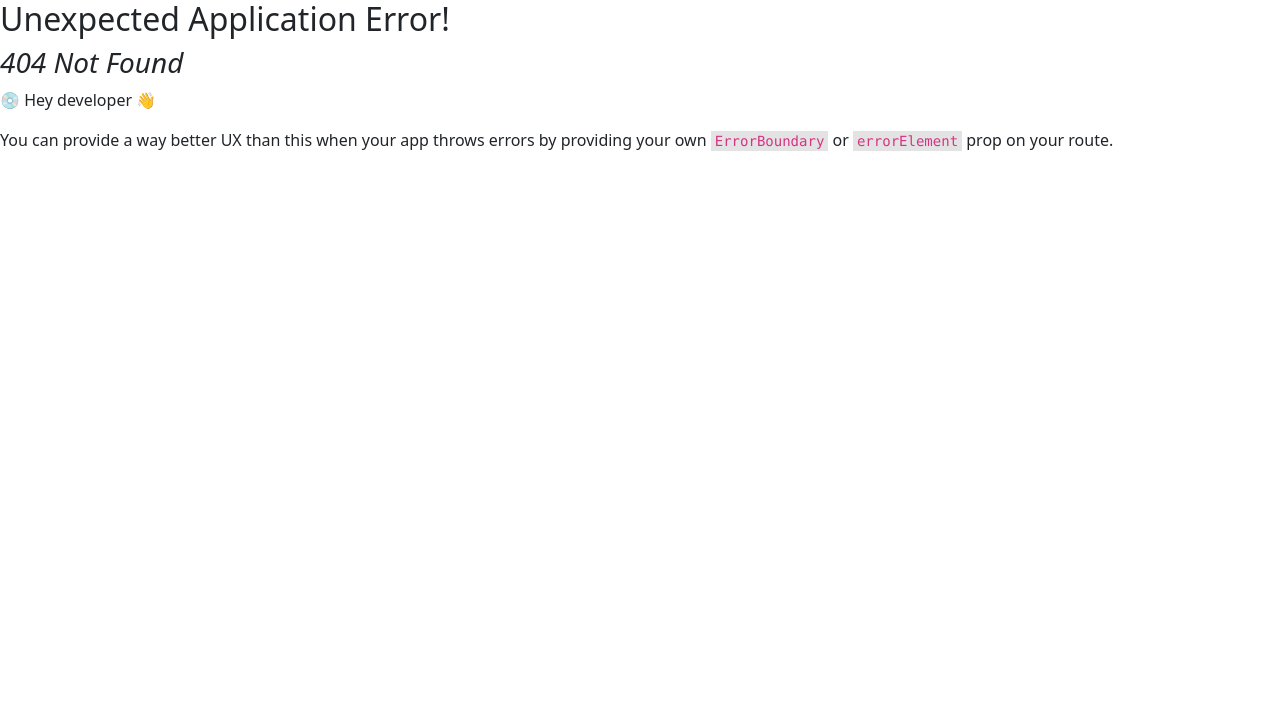
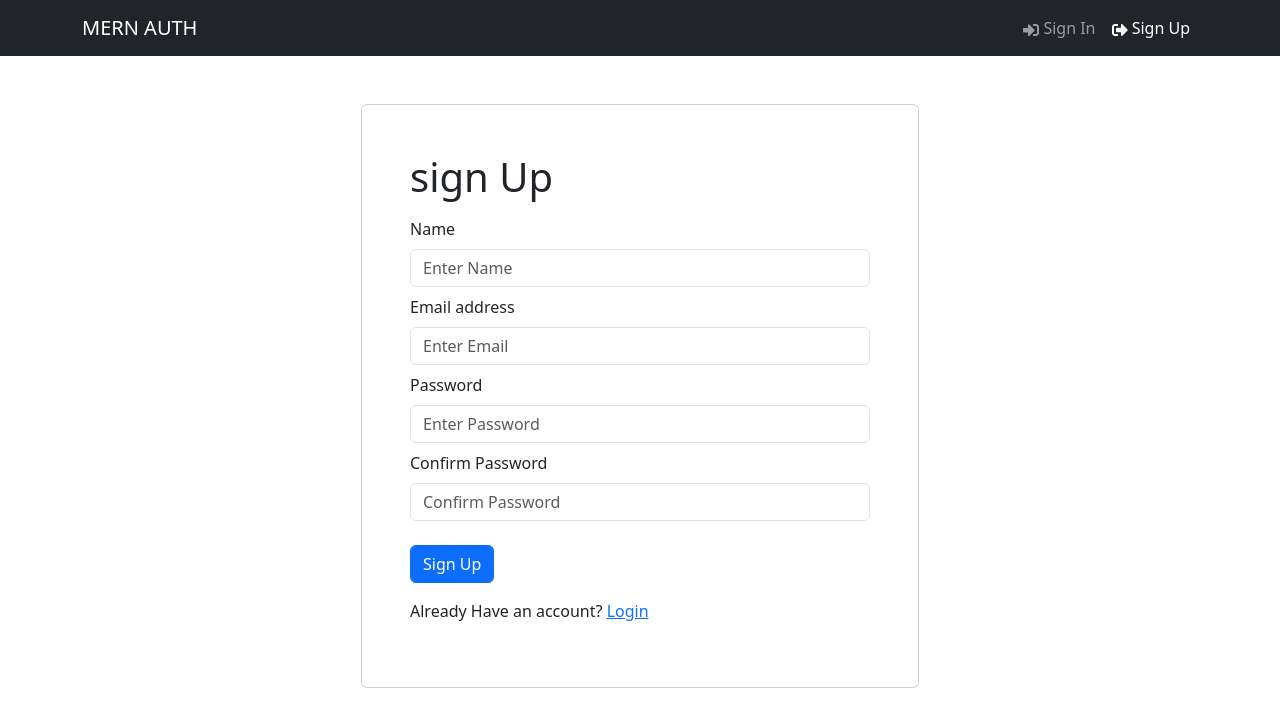
Before and after one commit to Wawerugeek/Mern-auth-starter, a React (Vite) app in the folder frontend/: page /register in a window 1280 px wide. Before the commit this address had no page. Shown: the top 726 px of the page. Built offline with nearby package versions, Linux system fonts and the light colour scheme.

Commit message:
Login and Register Form UIs

```diff
--- /dev/null
+++ b/frontend/src/components/FormContainer.jsx
@@ -0,0 +1,15 @@
+import { Container, Row, Col } from "react-bootstrap";
+
+const FormContainer = ({ children }) => {
+  return (
+    <Container>
+      <Row className="justify-content-md-center mt-5">
+        <Col xs={12} md={6} className="card p-5">
+          {children}
+        </Col>
+      </Row>
+    </Container>
+  );
+};
+
+export default FormContainer;
--- a/frontend/src/main.jsx
+++ b/frontend/src/main.jsx
@@ -5,11 +5,15 @@
 import "bootstrap/dist/css/bootstrap.min.css"
 import './index.css'
 import HomeScreen from './screens/HomeScreen.jsx'
+import LoginScreen from './screens/LoginScreen.jsx'
+import RegisterScreen from './screens/RegisterScreen.jsx'
 
 const router = createBrowserRouter(
   createRoutesFromElements(
     <Route path='/' element={<App />}>
       <Route index={true} path='/' element={<HomeScreen/>} />
+      <Route path='/login' element={<LoginScreen />} />
+      <Route path='/register' element={<RegisterScreen />} />
     </Route>
   )
 )
--- /dev/null
+++ b/frontend/src/screens/LoginScreen.jsx
@@ -0,0 +1,51 @@
+import { useState } from "react";
+import { Link } from "react-router-dom";
+import { Form, Button, Row, Col } from "react-bootstrap";
+import FormContainer from "../components/FormContainer";
+
+const LoginScreen = () => {
+  const [email, setEmail] = useState("");
+  const [password, setPassword] = useState("");
+
+  const submitHandler = async (e) => {
+    e.preventDefault();
+    console.log("submit");
+  };
+
+  return (
+    <FormContainer>
+      <h1> sign in</h1>
+      <Form onSubmit={submitHandler}>
+        <Form.Group className="my-2" controlId="email">
+          <Form.Label> Email address </Form.Label>
+          <Form.Control
+            type="email"
+            placeholder="Enter Email"
+            value={email}
+            onChange={(e) => setEmail(e.target.value)}
+          ></Form.Control>
+        </Form.Group>
+        <Form.Group className="my-2" controlId="password">
+          <Form.Label> Password </Form.Label>
+          <Form.Control
+            type="password"
+            placeholder="Enter Password"
+            value={password}
+            onChange={(e) => setPassword(e.target.value)}
+          ></Form.Control>
+        </Form.Group>
+
+        <Button type='submit' variant='primary' className="mt-3">
+            Sign In
+        </Button>
+        <Row className="py-3">
+            <Col>
+            New client? <Link to='/register'> Register </Link>
+            </Col>
+        </Row>
+      </Form>
+    </FormContainer>
+  );
+};
+
+export default LoginScreen;
--- /dev/null
+++ b/frontend/src/screens/RegisterScreen.jsx
@@ -0,0 +1,74 @@
+import { useState } from "react";
+import { Link } from "react-router-dom";
+import { Form, Button, Row, Col } from "react-bootstrap";
+import FormContainer from "../components/FormContainer";
+
+const RegisterScreen = () => {
+  const [email, setEmail] = useState("");
+  const [name, setName] = useState("");
+  const [password, setPassword] = useState("");
+  const [confirmPassword, setConfirmPassword] = useState("");
+
+  const submitHandler = async (e) => {
+    e.preventDefault();
+    console.log("submit");
+  };
+
+  return (
+    <FormContainer>
+      <h1> sign Up</h1>
+      <Form onSubmit={submitHandler}>
+        <Form.Group className="my-2" controlId="name">
+          <Form.Label> Name </Form.Label>
+          <Form.Control
+            type="text"
+            placeholder="Enter Name"
+            value={name}
+            onChange={(e) => setName(e.target.value)}
+          ></Form.Control>
+        </Form.Group>
+
+        <Form.Group className="my-2" controlId="email">
+          <Form.Label> Email address </Form.Label>
+          <Form.Control
+            type="email"
+            placeholder="Enter Email"
+            value={email}
+            onChange={(e) => setEmail(e.target.value)}
+          ></Form.Control>
+        </Form.Group>
+
+        <Form.Group className="my-2" controlId="password">
+          <Form.Label> Password </Form.Label>
+          <Form.Control
+            type="password"
+            placeholder="Enter Password"
+            value={password}
+            onChange={(e) => setPassword(e.target.value)}
+          ></Form.Control>
+        </Form.Group>
+
+        <Form.Group className="my-2" controlId="confirmPassword">
+          <Form.Label> Confirm Password </Form.Label>
+          <Form.Control
+            type="password"
+            placeholder="Confirm Password"
+            value={confirmPassword}
+            onChange={(e) => setConfirmPassword(e.target.value)}
+          ></Form.Control>
+        </Form.Group>
+
+        <Button type="submit" variant="primary" className="mt-3">
+          Sign Up
+        </Button>
+        <Row className="py-3">
+          <Col>
+            Already Have an account? <Link to="/login"> Login </Link>
+          </Col>
+        </Row>
+      </Form>
+    </FormContainer>
+  );
+};
+
+export default RegisterScreen;
```
